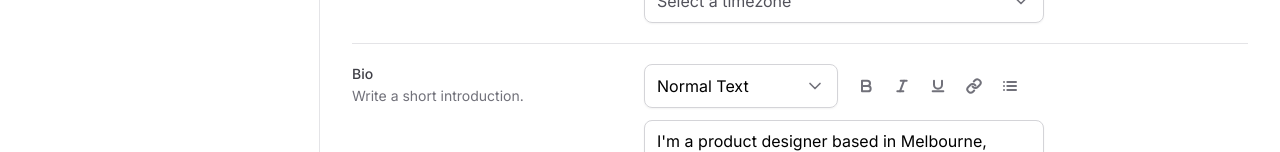
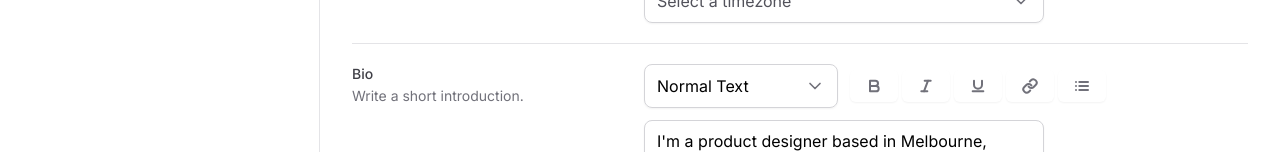
Before and after one commit to jfilipedias/tailwind-next, a Next.js app: page / in a window 1280 px wide. Shown: the part 800-952 px from the top of the page. Built offline with nearby package versions, Linux system fonts and the light colour scheme.

Commit message:
feat: Implement button variants

```diff
--- a/package.json
+++ b/package.json
@@ -12,11 +12,14 @@
     "@formkit/auto-animate": "^0.8.0",
     "@radix-ui/react-select": "^2.0.0",
     "@radix-ui/react-tabs": "^1.0.4",
+    "class-variance-authority": "^0.7.0",
+    "clsx": "^2.0.0",
     "framer-motion": "^10.16.4",
     "lucide-react": "^0.279.0",
     "next": "latest",
     "react": "latest",
-    "react-dom": "latest"
+    "react-dom": "latest",
+    "tailwind-merge": "^1.14.0"
   },
   "devDependencies": {
     "@types/node": "latest",
--- a/src/app/page.tsx
+++ b/src/app/page.tsx
@@ -1,4 +1,5 @@
 import { Bold, Italic, Link, List, Mail, Underline } from 'lucide-react'
+import { Button } from '@/components/button'
 import * as FileInput from '@/components/form/file-input'
 import * as Input from '@/components/form/input'
 import * as Select from '@/components/form/select'
@@ -22,19 +23,12 @@ export default function Home() {
 					</div>
 
 					<div className="flex items-center gap-2">
-						<button
-							type="button"
-							className="rounded-lg border border-zinc-300 px-4 py-2 text-sm font-semibold text-zinc-700 shadow-sm hover:bg-zinc-50"
-						>
+						<Button type="button" variant="outline">
 							Cancel
-						</button>
-						<button
-							type="submit"
-							form="settings"
-							className="rounded-lg bg-violet-600 px-4 py-2 text-sm font-semibold text-white shadow-sm hover:bg-violet-700"
-						>
+						</Button>
+						<Button type="submit" form="settings">
 							Save
-						</button>
+						</Button>
 					</div>
 				</div>
 
@@ -158,39 +152,28 @@ export default function Home() {
 								</Select.Root>
 
 								<div className="flex items-center gap-1">
-									<button
-										className="rounded-md p-2 hover:bg-zinc-50"
-										type="button"
-									>
+									<Button variant="ghost" type="button">
 										<Bold className="h-4 w-4 text-zinc-500" strokeWidth={3} />
-									</button>
-									<button
-										className="rounded-md p-2 hover:bg-zinc-50"
-										type="button"
-									>
+									</Button>
+
+									<Button variant="ghost" type="button">
 										<Italic className="h-4 w-4 text-zinc-500" strokeWidth={3} />
-									</button>
-									<button
-										className="rounded-md p-2 hover:bg-zinc-50"
-										type="button"
-									>
+									</Button>
+
+									<Button variant="ghost" type="button">
 										<Underline
 											className="h-4 w-4 text-zinc-500"
 											strokeWidth={3}
 										/>
-									</button>
-									<button
-										className="rounded-md p-2 hover:bg-zinc-50"
-										type="button"
-									>
+									</Button>
+
+									<Button variant="ghost" type="button">
 										<Link className="h-4 w-4 text-zinc-500" strokeWidth={3} />
-									</button>
-									<button
-										className="rounded-md p-2 hover:bg-zinc-50"
-										type="button"
-									>
+									</Button>
+
+									<Button variant="ghost" type="button">
 										<List className="h-4 w-4 text-zinc-500" strokeWidth={3} />
-									</button>
+									</Button>
 								</div>
 							</div>
 
@@ -224,18 +207,12 @@ export default function Home() {
 					</div>
 
 					<div className="flex items-center justify-end gap-2 pt-5">
-						<button
-							type="button"
-							className="rounded-lg border border-zinc-300 px-4 py-2 text-sm font-semibold text-zinc-700 shadow-sm hover:bg-zinc-50"
-						>
+						<Button type="button" variant="outline">
 							Cancel
-						</button>
-						<button
-							type="submit"
-							className="rounded-lg bg-violet-600 px-4 py-2 text-sm font-semibold text-white shadow-sm hover:bg-violet-700"
-						>
+						</Button>
+						<Button type="submit" form="settings">
 							Save
-						</button>
+						</Button>
 					</div>
 				</form>
 			</div>
--- /dev/null
+++ b/src/components/button.tsx
@@ -0,0 +1,30 @@
+import { ComponentProps } from 'react'
+import { VariantProps, cva } from 'class-variance-authority'
+
+const buttonStyles = cva(
+	[
+		'rounded-lg px-4 py-2 text-sm font-semibold outline-none shadow-sm',
+		'focus-visible:ring-2 focus-visible:ring-offset-2 focus-visible:ring-violet-500',
+		'active:opacity-80',
+	],
+	{
+		variants: {
+			variant: {
+				primary: 'bg-violet-600 text-white hover:bg-violet-700',
+				outline: 'border border-zinc-300 text-zinc-700 hover:bg-zinc-50',
+				ghost: 'rounded-md px-2 hover:bg-zinc-50 shadow-none',
+			},
+		},
+		defaultVariants: {
+			variant: 'primary',
+		},
+	},
+)
+
+type ButtonStylesProps = VariantProps<typeof buttonStyles>
+
+type ButtonProps = ComponentProps<'button'> & ButtonStylesProps
+
+export function Button({ variant, ...props }: ButtonProps) {
+	return <button className={buttonStyles({ variant })} {...props} />
+}
--- a/src/components/form/file-input.tsx
+++ b/src/components/form/file-input.tsx
@@ -11,6 +11,7 @@ import {
 } from 'react'
 import { Trash2, UploadCloud, User } from 'lucide-react'
 import { useAutoAnimate } from '@formkit/auto-animate/react'
+import { Button } from '@/components/button'
 import { formatBytes } from '@/utils/format-bytes'
 
 interface FileInputContextType {
@@ -147,13 +148,9 @@ export function FileList() {
 						</div>
 					</div>
 
-					<button
-						className="ml-auto rounded-md p-2 hover:bg-zinc-50"
-						type="button"
-						title="Remove"
-					>
+					<Button variant="ghost" type="button" title="Remove">
 						<Trash2 className="h-5 w-5 text-zinc-500" />
-					</button>
+					</Button>
 				</div>
 			))}
 		</div>
--- a/src/components/sidebar/profile.tsx
+++ b/src/components/sidebar/profile.tsx
@@ -1,4 +1,5 @@
 import { LogOut } from 'lucide-react'
+import { Button } from '@/components/button'
 
 export function Profile() {
 	return (
@@ -14,13 +15,9 @@ export function Profile() {
 					filipedias@email.com
 				</span>
 			</div>
-			<button
-				className="ml-auto rounded-md p-2 hover:bg-zinc-50"
-				type="button"
-				title="Logout"
-			>
+			<Button variant="ghost" type="button" title="Logout">
 				<LogOut className="h-5 w-5 text-zinc-500" />
-			</button>
+			</Button>
 		</div>
 	)
 }
```
Also changed, not shown: 1 other file (tests, documents, lock files or other folders).
